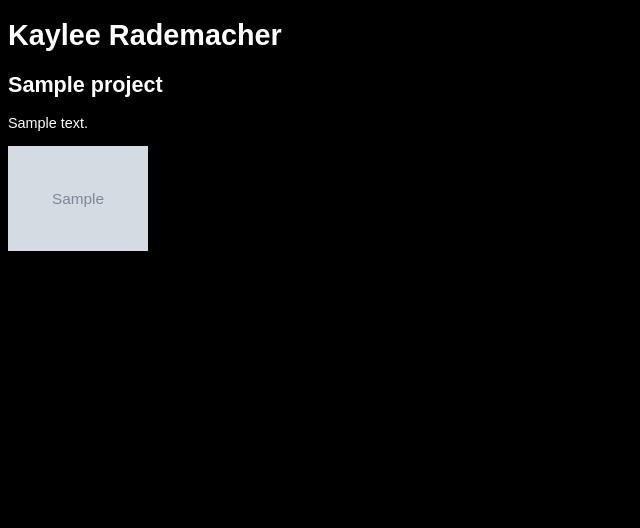
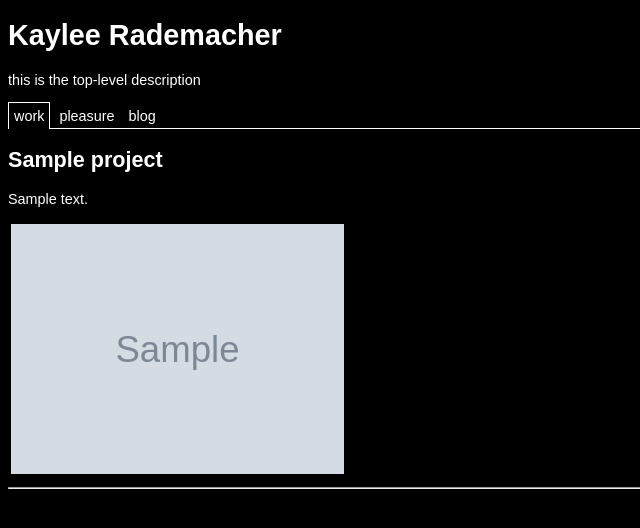
Before and after one commit to banditsbeware/kayrad, a Flask app: page / in a window 1280 px wide. Shown: the top 528 px of the page, without its empty margins (0-640 px from the left). Run offline with Flask 3, Linux system fonts and the light colour scheme; tables that the repository leaves empty hold one stand-in row (values such as "Sample post"); grey boxes marked "Sample" are stand-in pictures; some libraries are stand-ins or nearby versions.

Commit message:
add tabs & project pages

```diff
--- a/app/templates/index.html
+++ b/app/templates/index.html
@@ -3,29 +3,92 @@
 {% block body %}
 
 <style>
-div.project-section {
+.tab {
+  padding: 5px;
+  cursor: pointer;
+  display: inline-block;
+}
+.radio { display: none; }
+.tab-content { display: none; }
+
+#radio-work:checked ~ .tab-contents #work-tab-content,
+#radio-pleasure:checked ~ .tab-contents #pleasure-tab-content,
+#radio-blog:checked ~ .tab-contents #blog-tab-content {
+  display: block;
+}
+#radio-work:checked ~ .tabs #work-tab,
+#radio-pleasure:checked ~ .tabs #pleasure-tab,
+#radio-blog:checked ~ .tabs #blog-tab {
+  border-top: 1px solid #fff;
+  border-left: 1px solid #fff;
+  border-right: 1px solid #fff;
+  background: #000;
+}
+.tab-contents {
+  margin-top: -1px;
+  border-top: 1px solid #fff;
+}
+div.project-images {
+  overflow: auto;
+  white-space: nowrap;
+}
+div.project-images img, video {
+  height: 250px;
+  object-fit: cover;
+  padding: 3px;
 }
 </style>
 
 <h1>Kaylee Rademacher</h1>
 
+<p>this is the top-level description</p>
+
+<input class="radio" id="radio-work"     name="group" type="radio" checked>
+<input class="radio" id="radio-pleasure" name="group" type="radio">
+<input class="radio" id="radio-blog"     name="group" type="radio">
+
+<div class="tabs">
+  <label class="tab" id="work-tab"     for="radio-work">work</label>
+  <label class="tab" id="pleasure-tab" for="radio-pleasure">pleasure</label>
+  <label class="tab" id="blog-tab"     for="radio-blog">blog</label>
+</div>
+
+<div class='tab-contents'>
+
+  <div class='tab-content' id='work-tab-content'>
     {% if projects %}
     <div>
       {% for project in projects %}
         <div class='project-section'>
-      <h2>{{ project.title }}</h2>
+          <h2><a href='/project/{{ project.p_id }}'/>{{ project.title }}</a></h2>
           <p>{{ project.description }}</p>
+
+          <div class='project-images'>
           {% for media in project.media %}
             {% set src = url_for( "static", filename="projects/"+project.title+"/"+media.filename ) %}
               {% if media.filename.endswith("mov") %}
-          <video width=140 src='{{ src }}'></video>
+              <video src='{{ src }}'></video>
               {% else %}
-          <img width=140 src='{{ src }}'/>
+              <img src='{{ src }}'/>
               {% endif %}
           {% endfor %}
+          </div><!--project-images-->
+
         </div><!--project-section-->
+        <hr />
       {% endfor %}
     </div>
     {% endif %}
+  </div><!--work-tab-content-->
+
+  <div class='tab-content' id='pleasure-tab-content'>
+    <p>this is the about tab</p>
+  </div><!--pleasure-tab-content-->
+
+  <div class='tab-content' id='blog-tab-content'>
+    <p>this is the blog tab</p>
+  </div><!--blog-tab-content-->
+
+</div><!--tab-contents-->
 
 {% endblock %}
--- a/app/templates/post.html
+++ /dev/null
@@ -1,3 +0,0 @@
-{% extends "root.html" %}
-{% block title %}{{ title }}{% endblock %}
-{% block body %}{{ body|safe }}{% endblock %}
```
Also changed, not shown: app/project.py (+4 -8 lines), app/templates/journal.html (deleted, +0 -28 lines), app/templates/project.html (added, +22 -0 lines). Lines whose indentation alone changed are shown as unchanged.
